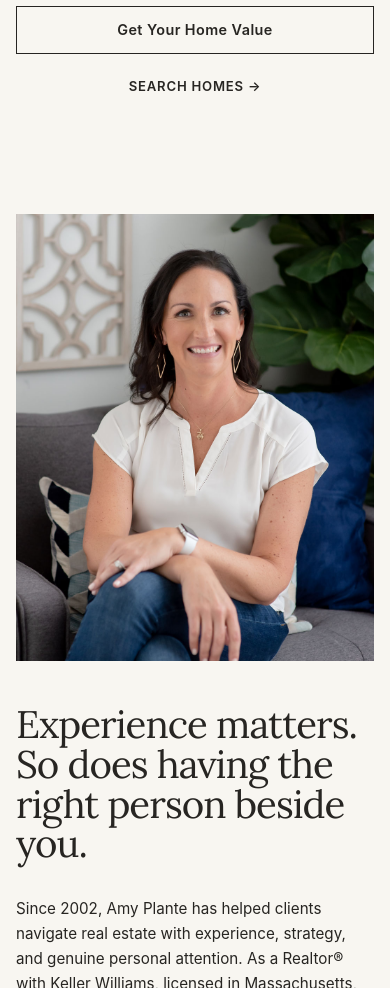
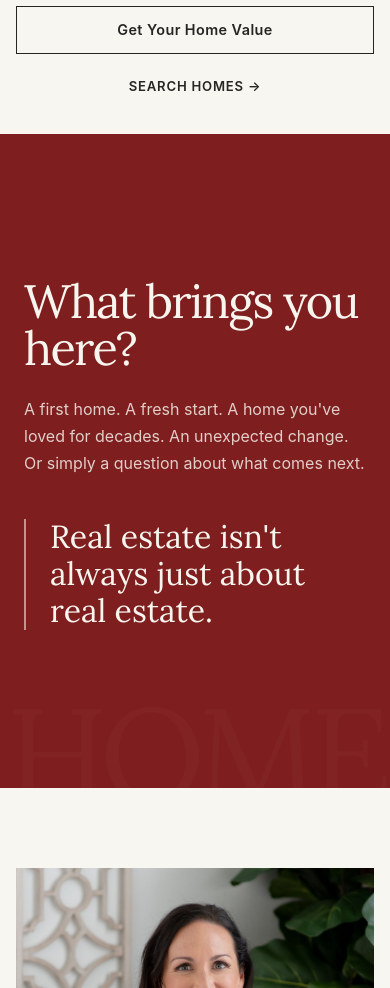
Before and after one commit to splante1060-star/amyp-realtor-website, a React (Vite) app: page / in a window 390 px wide. Shown: the part 1320-2308 px from the top of the page. Built offline with nearby package versions, Linux system fonts and the light colour scheme.

Commit message:
feat: refactor personal section to match theming and mission

```diff
--- a/src/App.tsx
+++ b/src/App.tsx
@@ -1,6 +1,6 @@
 import Header from "./components/Header";
 import HeroSection from "./components/home/HeroSection";
-// import RealEstatePersonalSection from "./components/home/RealEstatePersonalSection";
+import RealEstatePersonalSection from "./components/home/RealEstatePersonalSection";
 import AboutAmySection from "./components/home/AboutAmySection";
 
 export default function App() {
@@ -8,7 +8,7 @@ export default function App() {
     <div>
       <Header />
       <HeroSection />
-      {/* <RealEstatePersonalSection /> */}
+      <RealEstatePersonalSection />
       <AboutAmySection />
     </div>
   );
--- a/src/components/home/RealEstatePersonalSection.tsx
+++ b/src/components/home/RealEstatePersonalSection.tsx
@@ -1,25 +1,18 @@
 export default function RealEstatePersonalSection() {
   return (
-    <section
-      className="real-estate-personal"
-      aria-labelledby="real-estate-personal-heading"
-    >
+    <section className="real-estate-personal">
       <div className="real-estate-personal-inner">
-        <h2 id="real-estate-personal-heading">
-          Whatever brings you here, you don't have to navigate it alone.
-        </h2>
-
-        <div className="real-estate-personal-copy">
-          <p>
-            Buying your first home. Selling the house where you raised your
-            family. Navigating real estate during a divorce. Preparing a
-            longtime home for sale. Investing in something new.
-          </p>
+        <div className="real-estate-personal-intro">
+          <h2>What brings you here?</h2>
 
           <p>
-            For more than 24 years, Amy has helped clients move through these
-            moments with experience, strategy, and a deeply personal approach.
+            A first home. A fresh start. A home you've loved for decades. An
+            unexpected change. Or simply a question about what comes next.
           </p>
+        </div>
+
+        <div className="real-estate-personal-statement">
+          <p>Real estate isn't always just about real estate.</p>
         </div>
       </div>
     </section>
--- a/src/index.css
+++ b/src/index.css
@@ -418,50 +418,95 @@ section {
 
 /* Personal Real Estate */
 .real-estate-personal {
-  padding: var(--space-xl) 0 var(--space-3xl);
+  position: relative;
+  overflow: hidden;
+  background: #7e1e1e;
+  color: #f8f5ef;
+}
+
+.real-estate-personal::before {
+  content: "HOME";
+  position: absolute;
+  left: 50%;
+  bottom: -0.22em;
+  transform: translateX(-50%);
+
+  font-family: var(--font-heading);
+  font-size: clamp(12rem, 27vw, 28rem);
+  font-weight: 400;
+  line-height: 0.7;
+  letter-spacing: -0.06em;
+
+  color: rgba(248, 245, 239, 0.035);
+  opacity: 0.65;
+
+  pointer-events: none;
+  white-space: nowrap;
 }
 
 .real-estate-personal-inner {
-  width: min(calc(100% - 4rem), 980px);
-  margin: 0 auto;
-  text-align: center;
+  width: min(100% - 3rem, 1120px);
+  margin-inline: auto;
+  min-height: 520px;
+  padding: 4.5rem 0;
+
+  position: relative;
+  z-index: 1;
+
+  display: grid;
+  grid-template-columns: 1.1fr 0.9fr;
+  gap: 7rem;
+  align-items: start;
 }
 
-.real-estate-personal-inner::before {
-  content: "";
-  display: block;
-  width: 65%;
-  height: 2px;
-  margin: 0 auto var(--space-lg);
-  background: var(--color-accent);
+.real-estate-personal-intro {
+  max-width: 600px;
+  padding-top: 1rem;
 }
 
 .real-estate-personal h2 {
-  max-width: 850px;
-  margin: 0 auto var(--space-xl);
+  margin: 0 0 1.75rem;
 
   font-family: var(--font-heading);
-  font-size: clamp(2.6rem, 4.5vw, 4.8rem);
-  font-weight: 500;
-  line-height: 1.08;
-  letter-spacing: -0.03em;
+  font-size: clamp(3rem, 5vw, 4.75rem);
+  font-weight: 400;
+  line-height: 0.98;
+  letter-spacing: -0.035em;
 }
 
-.real-estate-personal-copy {
-  max-width: 720px;
-  margin: 0 auto;
-
-  color: var(--color-text-muted);
-  font-size: 1.05rem;
-  line-height: 1.8;
+.real-estate-personal-intro p {
+  max-width: 520px;
+  font-size: 1.15rem;
+  line-height: 1.7;
+  color: rgba(248, 245, 239, 0.82);
 }
 
-.real-estate-personal-copy p {
-  margin: 0;
+/* .real-estate-personal-statement::before {
+  content: "";
+  display: block;
+  width: 48px;
+  height: 1px;
+  margin-bottom: 1.5rem;
+  background: rgba(248, 245, 239, 0.5);
+} */
+
+.real-estate-personal-statement {
+  align-self: end;
+  padding-top: 12rem;
+  padding-bottom: 6rem;
+  max-width: 430px;
+
+  position: relative;
+  top: -30px;
 }
 
-.real-estate-personal-copy p + p {
-  margin-top: var(--space-md);
+.real-estate-personal-statement p {
+  max-width: 420px;
+  margin: 0;
+
+  font-family: var(--font-heading);
+  font-size: clamp(1.8rem, 2.6vw, 2.5rem);
+  line-height: 1.08;
 }
 
 /* About Amy */
@@ -800,22 +845,44 @@ section {
   }
 
   /* HOMEPAGE - PERSONAL REAL ESTATE */
-  .real-estate-personal {
-    padding: var(--space-xl) 0 var(--space-2xl);
-  }
-
   .real-estate-personal-inner {
     width: calc(100% - 3rem);
+    min-height: auto;
+    padding: 4rem 0;
+
+    grid-template-columns: 1fr;
+    gap: 3.5rem;
   }
 
   .real-estate-personal h2 {
-    font-size: clamp(2.25rem, 10vw, 3.2rem);
-    line-height: 1.08;
+    margin-bottom: 1.5rem;
+    font-size: clamp(2.75rem, 12vw, 4rem);
+    line-height: 1;
   }
 
-  .real-estate-personal-copy {
+  .real-estate-personal-intro p {
     font-size: 1rem;
     line-height: 1.7;
+  }
+
+  .real-estate-personal::before {
+    font-size: clamp(8rem, 34vw, 11rem);
+    letter-spacing: -0.06em;
+    white-space: nowrap;
+
+    left: 50%;
+    transform: translateX(-50%);
+    bottom: -0.1em;
+  }
+
+  .real-estate-personal-statement {
+    padding: 0 0 0 1.5rem;
+    border-left: 2px solid rgba(248, 245, 239, 0.55);
+  }
+
+  .real-estate-personal-statement p {
+    font-size: 2rem;
+    line-height: 1.15;
   }
 
   /* HOMEPAGE - ABOUT AMY */
```
